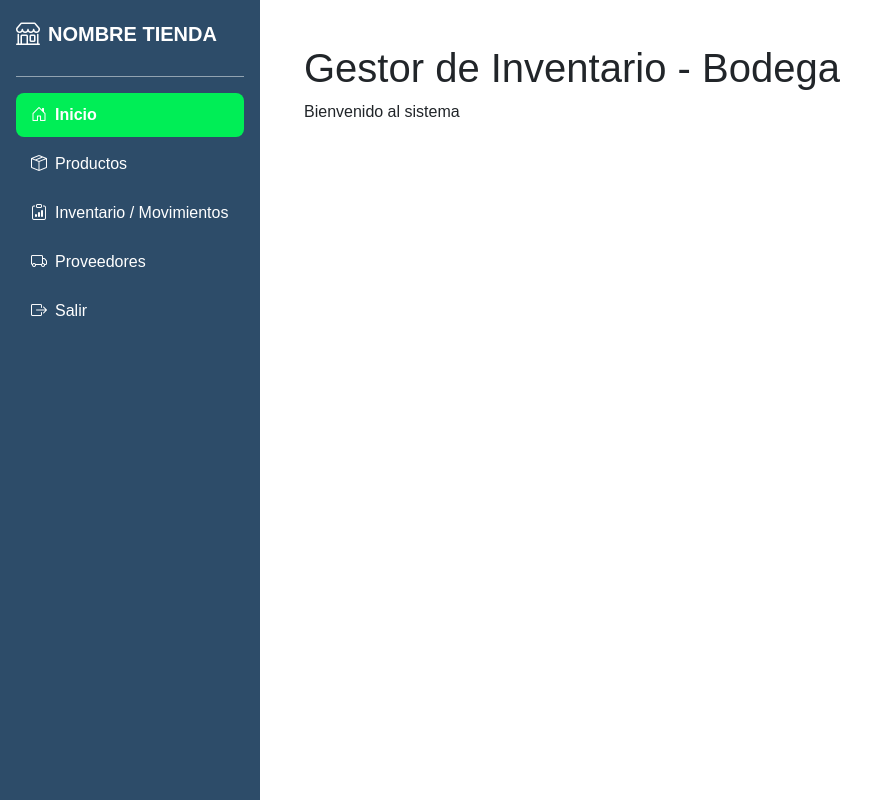
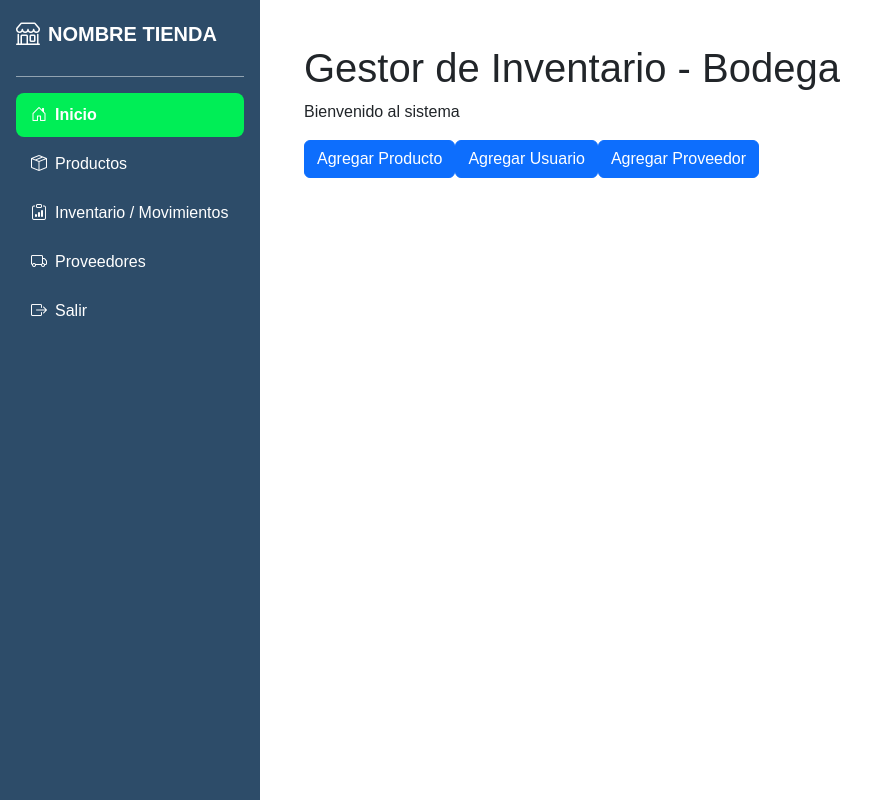
Before and after one commit to Fran0808/inventario-proyecto, a React (Vite) app in the folder frontend/: page / in a window 1280 px wide. Shown: the whole page, without its empty margins (0-887 px from the left). Built offline with nearby package versions, Linux system fonts and the light colour scheme.

Commit message:
Creación de formularios

```diff
--- a/frontend/src/App.jsx
+++ b/frontend/src/App.jsx
@@ -1,13 +1,54 @@
 import React from "react";
 import BarraLateral from "./componentes/BarraLateral/BarraLateral";
+import Formulario from "./componentes/Formulario/Formulario";
 
 function App() {
+
+  const manejarEnvioProducto = (datos) => {
+    console.log("Datos del producto:", datos);
+  };
+
   return (
     <div className = "d-flex">
       <BarraLateral/>
+
       <main className = "flex-grow-1 p-4" style = {{ marginLeft: "260px" }}>
         <h1>Gestor de Inventario - Bodega</h1>
         <p>Bienvenido al sistema</p>
+
+        <Formulario /*PROPS*/
+          titulo="Agregar Producto"
+          campos={[
+            { nombre: "nombre_producto", etiqueta: "Nombre del producto", tipo: "text" },
+            { nombre: "nombre_categoria", etiqueta: "Categoría", tipo: "text" },
+            { nombre: "razon_social", etiqueta: "Proveedor", tipo: "text" },
+            { nombre: "stock_producto", etiqueta: "Stock", tipo: "number" },
+            { nombre: "precio_producto", etiqueta: "Precio", tipo: "number" },
+            { nombre: "fecha_vencimiento", etiqueta: "Fecha de vencimiento", tipo: "date" }
+          ]}
+          onEnviar={manejarEnvioProducto}
+        />
+
+        <Formulario /*PROPS*/
+          titulo="Agregar Usuario"
+          campos={[
+            { nombre: "nombre_usuario", etiqueta: "Nombre del usuario", tipo: "text" },
+            { nombre: "rol", etiqueta: "Rol", tipo: "text" },
+            { nombre: "contrasena", etiqueta: "Contraseña", tipo: "text" }
+          ]}
+          onEnviar={manejarEnvioProducto}
+        />
+
+        <Formulario /*PROPS*/
+          titulo="Agregar Proveedor"
+          campos={[
+            { nombre: "razon_social", etiqueta: "Razón Social", tipo: "text" },
+            { nombre: "telefono", etiqueta: "Telefono", tipo: "text" },
+            { nombre: "contrasena", etiqueta: "Contraseña", tipo: "text" }
+          ]}
+          onEnviar={manejarEnvioProducto}
+        />
+
       </main>
     </div>
   );
--- a/frontend/src/componentes/BarraLateral/BarraLateral.jsx
+++ b/frontend/src/componentes/BarraLateral/BarraLateral.jsx
@@ -46,7 +46,6 @@ function BarraLateral() {
                         Salir
                     </a>
                 </li>
-
             </ul>
         </div>
     );
--- /dev/null
+++ b/frontend/src/componentes/Formulario/Formulario.jsx
@@ -0,0 +1,73 @@
+import React, { useState } from "react";
+import "./Formulario.css";
+
+function Formulario({ titulo, campos, onEnviar }) {
+    const [mostrar, setMostrar] = useState(false);
+    const [valores, setValores] = useState({});
+
+    const manejarCambio = (e) => {
+        setValores({ ...valores, [e.target.name]: e.target.value})
+    };
+
+    const manejarEnvio = (e) => {
+        e.preventDefault()
+        onEnviar(valores)
+        setMostrar(false)
+    };
+
+    return (
+    <>
+      {/* Botón para abrir el modal */}
+      <button className="btn btn-primary" onClick={() => setMostrar(true)}>
+        {titulo}
+      </button>
+
+      {/* Modal (Bootstrap puro) */}
+      {mostrar && (
+        <div
+          className="modal fade show"
+          style={{ display: "block", backgroundColor: "rgba(0,0,0,0.5)" }}
+          tabIndex="-1"
+        >
+          <div className="modal-dialog">
+            <div className="modal-content">
+              {/* Encabezado */}
+              <div className="modal-header">
+                <h5 className="modal-title">{titulo}</h5>
+                <button
+                  type="button"
+                  className="btn-close"
+                  onClick={() => setMostrar(false)}
+                ></button>
+              </div>
+
+              {/* Cuerpo */}
+              <div className="modal-body">
+                <form onSubmit={manejarEnvio}>
+                  {campos.map((campo) => (
+                    <div className="mb-3" key={campo.nombre}>
+                      <label className="form-label">{campo.etiqueta}</label>
+                      <input
+                        type={campo.tipo}
+                        name={campo.nombre}
+                        className="form-control"
+                        value={valores[campo.nombre] || ""}
+                        onChange={manejarCambio}
+                        required
+                      />
+                    </div>
+                  ))}
+                  <button type="submit" className="btn btn-success">
+                    Guardar
+                  </button>
+                </form>
+              </div>
+            </div>
+          </div>
+        </div>
+      )}
+    </>
+    );
+}
+
+export default Formulario;
```
Also changed, not shown: frontend/src/componentes/Formulario/Formulario.css (added).
